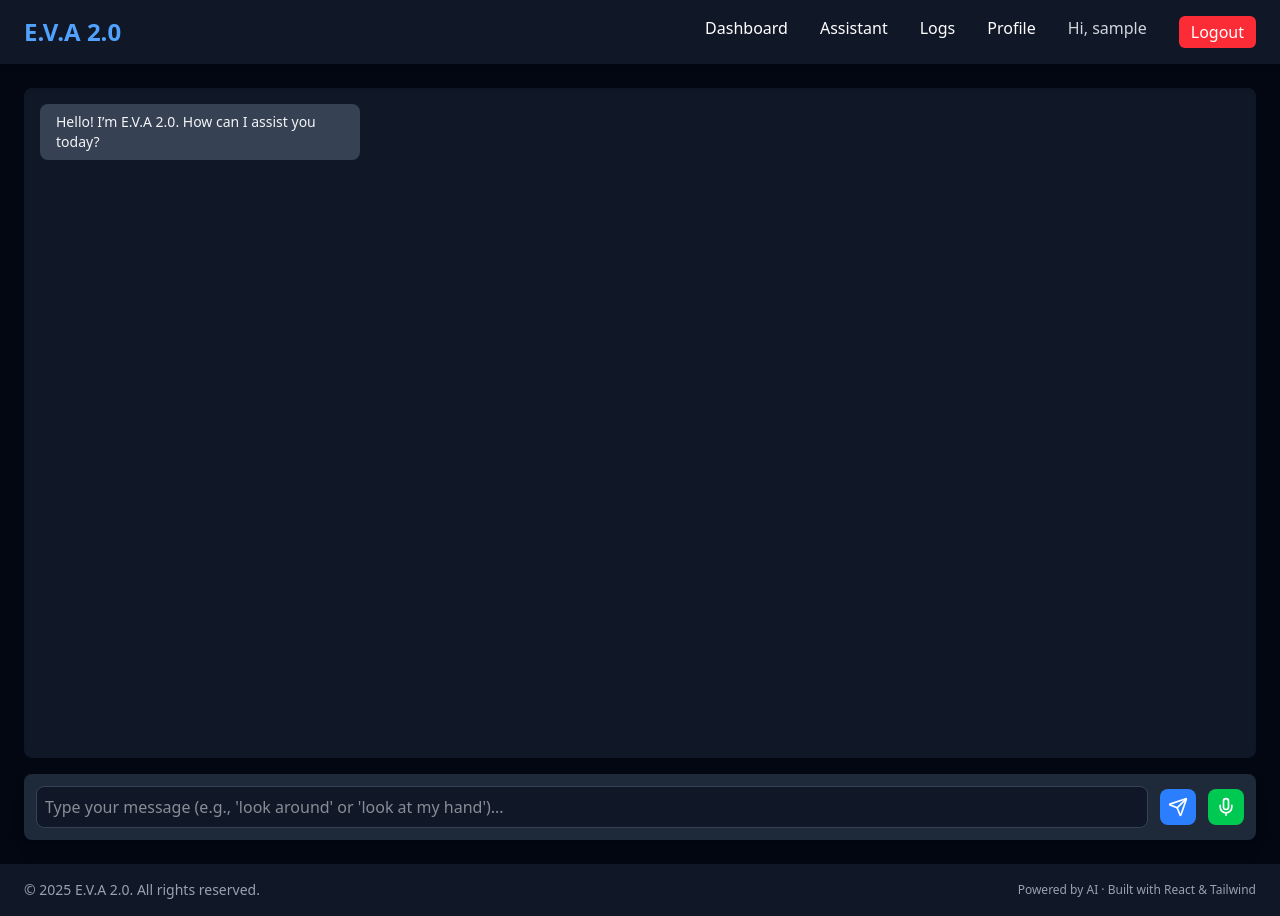
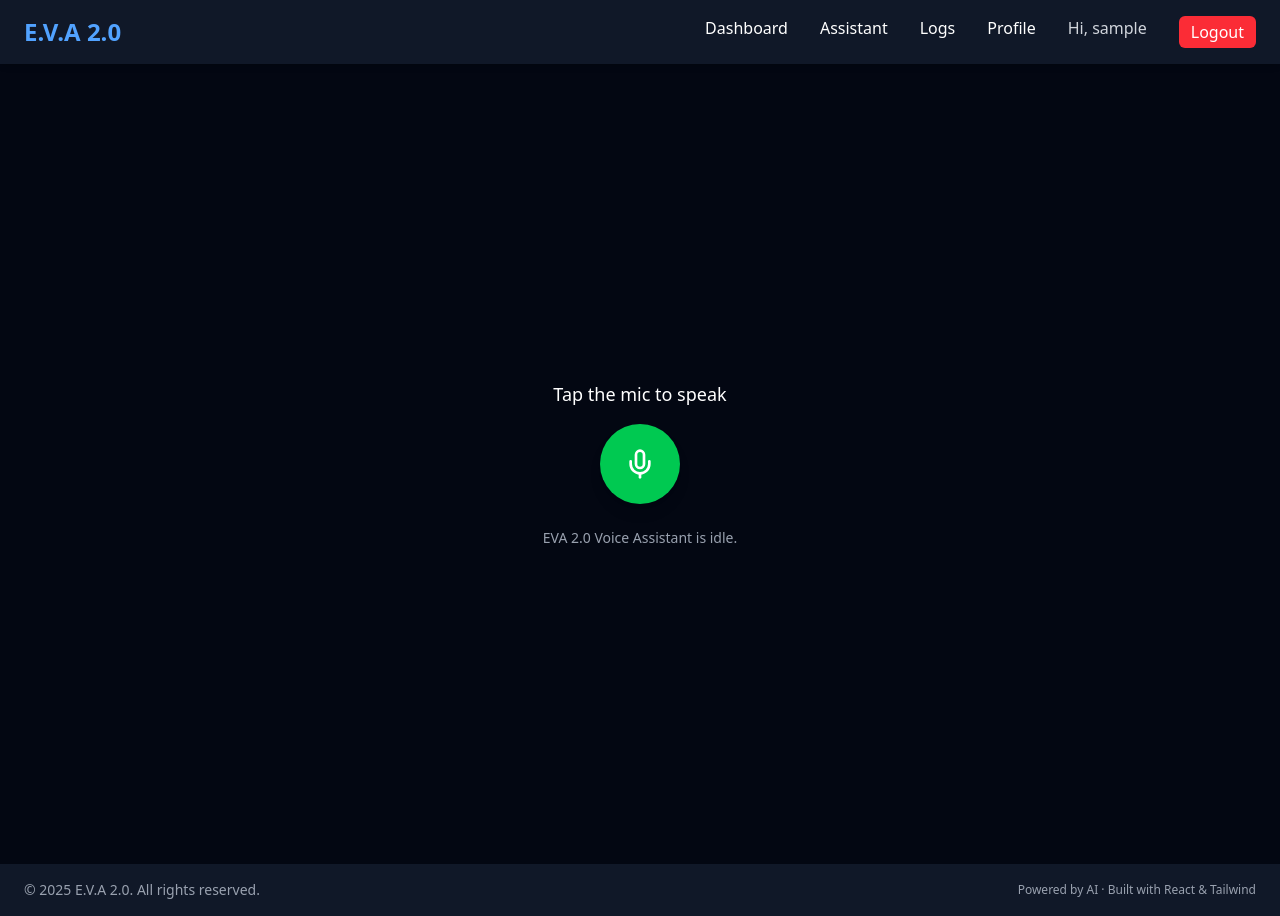
Before and after one commit to dhruvkajla0001/E.V.A_nxt_gen-Enhanced-Virtual-Assistant, a React (Vite) app in the folder eva-2.0/client/project/: page /assistant in a window 1280 px wide. Built offline with nearby package versions, Linux system fonts and the light colour scheme; sample sign-in values are in the browser's storage.

Commit message:
Assistant_added

```diff
--- a/eva-2.0/client/project/src/pages/Assistant.jsx
+++ b/eva-2.0/client/project/src/pages/Assistant.jsx
@@ -1,113 +1,108 @@
-import { useState } from "react";
-import { Send, Mic, Camera, Hand } from "lucide-react";
+import { useState, useRef } from "react";
+import { Mic, Camera, Hand } from "lucide-react";
 import { runAssistant } from "../api/assistant";
 
 const Assistant = () => {
-  const [messages, setMessages] = useState([
-    { sender: "assistant", text: "Hello! I’m E.V.A 2.0. How can I assist you today?" }
-  ]);
-  const [input, setInput] = useState("");
-  const [loading, setLoading] = useState(false);
+  const [listening, setListening] = useState(false);
+  const [status, setStatus] = useState("Tap the mic to speak");
+  const recognitionRef = useRef(null);
+  const synthRef = useRef(window.speechSynthesis);
 
-  const handleSend = async () => {
-    if (!input.trim()) return;
+  const initRecognition = () => {
+    const SpeechRecognition =
+      window.SpeechRecognition || window.webkitSpeechRecognition;
 
-    const userMessage = { sender: "user", text: input };
-    setMessages((prev) => [...prev, userMessage]);
-    setInput("");
-    setLoading(true);
+    if (!SpeechRecognition) {
+      alert("Your browser does not support speech recognition.");
+      return null;
+    }
 
-    try {
-      const response = await runAssistant(input);
+    const recognition = new SpeechRecognition();
+    recognition.lang = "en-US";
+    recognition.continuous = false;
+    recognition.interimResults = false;
+    return recognition;
+  };
+
+  const startListening = () => {
+    if (!recognitionRef.current) {
+      recognitionRef.current = initRecognition();
+    }
+    const recognition = recognitionRef.current;
+    if (!recognition) return;
+
+    setStatus("Listening...");
+    setListening(true);
+    recognition.start();
+
+    recognition.onresult = async (event) => {
+      const transcript = event.results[0][0].transcript;
+      setStatus(`Heard: "${transcript}"`);
+      setListening(false);
+
+      // Send transcript to EVA backend
+      const response = await runAssistant(transcript);
       const { reply, trigger, detected, gesture } = response;
 
-      let assistantText = reply;
-
+      let finalResponse = reply;
       if (trigger === "vision" && detected) {
-        assistantText += `\n[Vision Mode] Objects detected: ${detected || "None"}`;
+        finalResponse += ` Objects detected: ${detected || "None"}.`;
       }
       if (trigger === "gesture" && gesture) {
-        assistantText += `\n[Gesture Mode] Detected gesture: ${gesture}`;
+        finalResponse += ` Detected gesture: ${gesture}.`;
       }
 
-      setMessages((prev) => [
-        ...prev,
-        {
-          sender: "assistant",
-          text: assistantText,
-          trigger,
-        }
-      ]);
-    } catch (err) {
-      setMessages((prev) => [
-        ...prev,
-        { sender: "assistant", text: "Error: EVA could not respond." }
-      ]);
-    } finally {
-      setLoading(false);
+      speakResponse(finalResponse);
+    };
+
+    recognition.onerror = (event) => {
+      console.error("Speech recognition error:", event.error);
+      setStatus("Error: " + event.error);
+      setListening(false);
+    };
+
+    recognition.onend = () => {
+      if (listening) {
+        recognition.start(); // Auto-restart if user keeps mic on
+      } else {
+        setStatus("Tap the mic to speak");
+      }
+    };
+  };
+
+  const stopListening = () => {
+    if (recognitionRef.current) {
+      recognitionRef.current.stop();
     }
+    setListening(false);
+    setStatus("Mic stopped");
+  };
+
+  const speakResponse = (text) => {
+    if (synthRef.current.speaking) {
+      synthRef.current.cancel();
+    }
+    const utterance = new SpeechSynthesisUtterance(text);
+    utterance.lang = "en-US";
+    synthRef.current.speak(utterance);
   };
 
   return (
-    <div className="flex flex-col justify-between min-h-screen bg-gray-950 text-white p-6">
-      {/* Chat Window */}
-      <div className="flex-1 overflow-y-auto space-y-4 mb-4 bg-gray-900 p-4 rounded-lg shadow-inner">
-        {messages.map((msg, idx) => (
-          <div
-            key={idx}
-            className={`flex ${msg.sender === "user" ? "justify-end" : "justify-start"}`}
-          >
-            <div
-              className={`max-w-xs px-4 py-2 rounded-lg text-sm whitespace-pre-line ${
-                msg.sender === "user"
-                  ? "bg-blue-500 text-white"
-                  : "bg-gray-700 text-gray-100"
-              }`}
-            >
-              {/* Add icons for Vision & Gesture */}
-              {msg.trigger === "vision" && (
-                <span className="flex items-center mb-1 text-sm text-blue-300">
-                  <Camera className="w-4 h-4 mr-1" /> Vision Mode Active
-                </span>
-              )}
-              {msg.trigger === "gesture" && (
-                <span className="flex items-center mb-1 text-sm text-green-300">
-                  <Hand className="w-4 h-4 mr-1" /> Gesture Mode Active
-                </span>
-              )}
-              {msg.text}
-            </div>
-          </div>
-        ))}
+    <div className="flex flex-col justify-center items-center min-h-screen bg-gray-950 text-white p-6">
+      <div className="text-lg mb-4">{status}</div>
 
-        {loading && (
-          <div className="text-gray-400 text-sm italic">E.V.A is thinking...</div>
-        )}
-      </div>
+      {/* Mic Button */}
+      <button
+        onClick={() => (listening ? stopListening() : startListening())}
+        className={`p-6 rounded-full transition-colors shadow-lg ${
+          listening ? "bg-red-500 animate-pulse" : "bg-green-500 hover:bg-green-600"
+        }`}
+      >
+        <Mic className="w-8 h-8" />
+      </button>
 
-      {/* Input Area */}
-      <div className="flex items-center space-x-3 bg-gray-800 p-3 rounded-lg shadow-lg">
-        <input
-          type="text"
-          value={input}
-          onChange={(e) => setInput(e.target.value)}
-          onKeyDown={(e) => e.key === "Enter" && handleSend()}
-          placeholder="Type your message (e.g., 'look around' or 'look at my hand')..."
-          className="flex-1 p-2 rounded-lg bg-gray-900 text-white border border-gray-700 focus:outline-none focus:border-blue-400"
-        />
-        <button
-          onClick={handleSend}
-          className="p-2 bg-blue-500 hover:bg-blue-600 rounded-lg transition-colors"
-          disabled={loading}
-        >
-          <Send className="w-5 h-5" />
-        </button>
-        <button
-          className="p-2 bg-green-500 hover:bg-green-600 rounded-lg transition-colors"
-          title="Voice Input (Coming Soon)"
-        >
-          <Mic className="w-5 h-5" />
-        </button>
+      <div className="mt-6 text-sm text-gray-400">
+        EVA 2.0 Voice Assistant is {listening ? "listening..." : "idle"}.
       </div>
     </div>
   );
```
